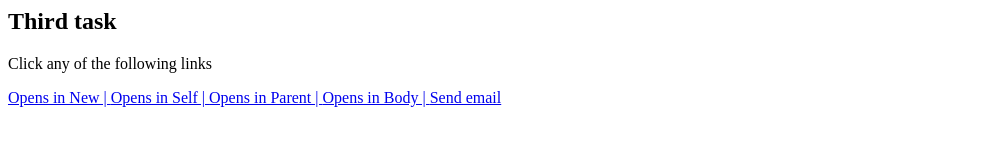
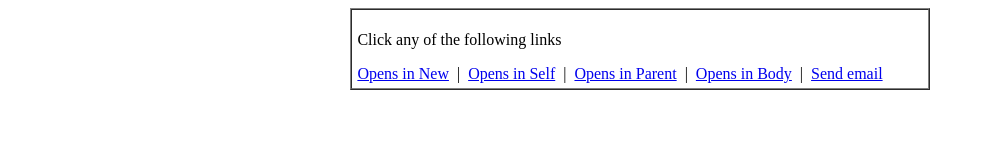
Before and after one commit to VarshithaVaddi/InternshipTasks, a plain HTML site: page task3.html in a window 1280 px wide. Shown: the whole page, without its empty margins (0-985 px from the left). Drawn offline with Linux system fonts and the light colour scheme.

Commit message:
Add files via upload

```diff
--- a/task3.html
+++ b/task3.html
@@ -1,14 +1,39 @@
-<html>
-    <head>
-     <title>task-3 html(varshitha)</title>
-    </head>
-    <body>
-        <h2>Third task</h2>
-        <p>Click any of the following links</p>
-        <a href="https://en.wikipedia.org/wiki/India" target="_blank">Opens in New  |  </a>
-        <a href="https://en.wikipedia.org/wiki/India" target="_self">Opens in Self  |  </a>
-        <a href="https://en.wikipedia.org/wiki/India" target="_parent">Opens in Parent  |  </a>
-        <a href="https://en.wikipedia.org/wiki/India" target="_top">Opens in Body  |  </a>
-        <a href="https://en.wikipedia.org/wiki/India" target="_blank">Send email</a>
-    </body>
+<!DOCTYPE html>
+<html lang="en">
+  <head>
+    <meta charset="UTF-8" />
+    <meta name="viewport" content="width=device-width, initial-scale=1.0" />
+    <title>task-2 html(varshitha)</title>
+  </head>
+  <body>
+    <table border="1" cellspacing="0" cellpadding="5" align="center">
+      <tr>
+        <td>
+          <p>Click any of the following links</p>
+
+          <a
+            href="https://en.wikipedia.org/wiki/India" target="_blank"
+            >Opens in New</a
+          >
+          &nbsp;|&nbsp;
+          <a href="https://en.wikipedia.org/wiki/India" target="_self"
+            >Opens in Self</a
+          >
+          &nbsp;|&nbsp;
+          <a
+            href="https://en.wikipedia.org/wiki/India"
+            target="_parent"
+            >Opens in Parent</a
+          >
+          &nbsp;|&nbsp;
+          <a href="https://en.wikipedia.org/wiki/India" target="_top"
+            >Opens in Body</a
+          >
+          &nbsp;|&nbsp;
+          <a href="mailto:varshithavaddi2004@gmail.com">Send email</a
+          >&nbsp;&nbsp;&nbsp;&nbsp;&nbsp;&nbsp;&nbsp;&nbsp;&nbsp;&nbsp;
+        </td>
+      </tr>
+    </table>
+  </body>
 </html>
```
Also changed, not shown: task2.html (+17 -6 lines).
